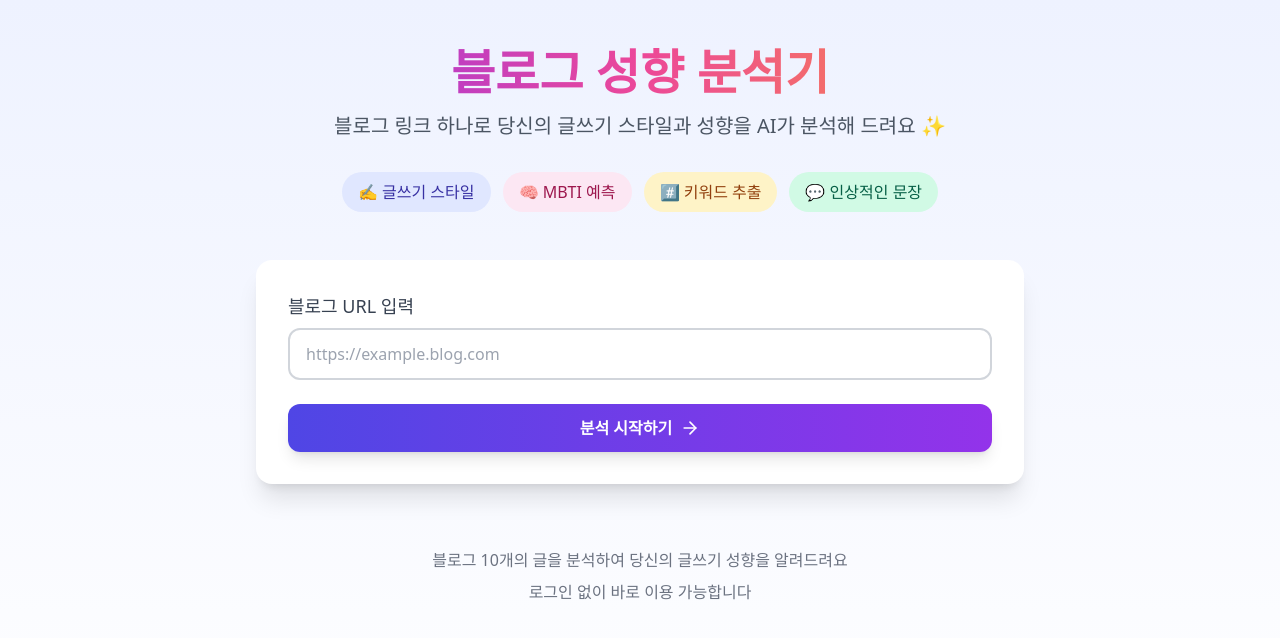
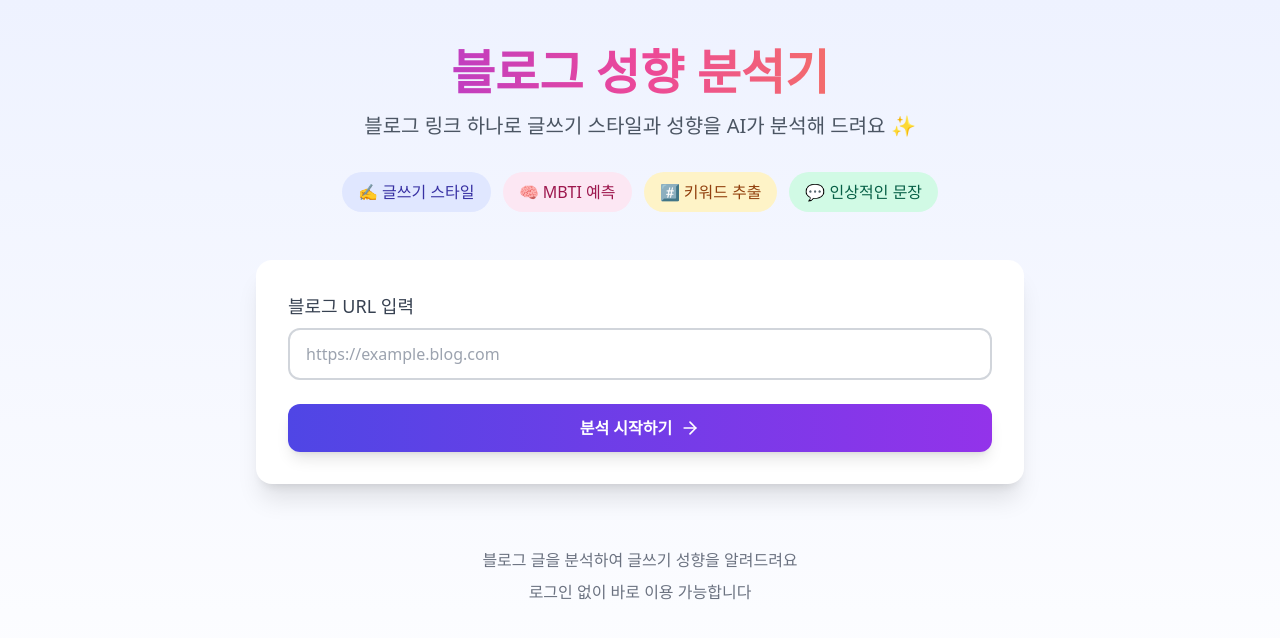
Before and after one commit to euijinkk/blog-analyzer-frontend, a React (Vite) app: page / in a window 1280 px wide. Shown: the top 638 px of the page. Built offline with nearby package versions, Linux system fonts and the light colour scheme.

Commit message:
feat: 문구 수정

```diff
--- a/src/pages/Home.tsx
+++ b/src/pages/Home.tsx
@@ -1,6 +1,6 @@
-import { useState } from 'react';
-import { useNavigate } from 'react-router-dom';
-import { AnalysisForm } from '../components/AnalysisForm';
+import { useState } from "react";
+import { useNavigate } from "react-router-dom";
+import { AnalysisForm } from "../components/AnalysisForm";
 
 export function Home() {
   const navigate = useNavigate();
@@ -8,8 +8,8 @@ export function Home() {
 
   const handleAnalyzeRequest = (blogUrl: string) => {
     // Validate URL
-    if (!blogUrl || !blogUrl.trim().includes('.')) {
-      setError('올바른 URL을 입력해주세요');
+    if (!blogUrl || !blogUrl.trim().includes(".")) {
+      setError("올바른 URL을 입력해주세요");
       return;
     }
 
@@ -26,8 +26,7 @@ export function Home() {
               블로그 성향 분석기
             </h1>
             <p className="text-xl text-gray-600 mb-8">
-              블로그 링크 하나로 당신의 글쓰기 스타일과 성향을 AI가 분석해 드려요
-              ✨
+              블로그 링크 하나로 글쓰기 스타일과 성향을 AI가 분석해 드려요 ✨
             </p>
             <div className="flex flex-wrap justify-center gap-3 mb-8">
               <div className="bg-indigo-100 rounded-full px-4 py-2 text-indigo-800 font-medium">
@@ -51,7 +50,7 @@ export function Home() {
 
           <div className="mt-16 text-center text-gray-500">
             <p className="mb-2">
-              블로그 10개의 글을 분석하여 당신의 글쓰기 성향을 알려드려요
+              블로그 글을 분석하여 글쓰기 성향을 알려드려요
             </p>
             <p>로그인 없이 바로 이용 가능합니다</p>
           </div>
--- a/src/pages/Report.tsx
+++ b/src/pages/Report.tsx
@@ -36,7 +36,7 @@ export function Report() {
           <h2 className="text-2xl font-bold text-gray-800 mb-2">
             블로그 분석 중...
           </h2>
-          <p className="text-gray-600">약 1분 정도 소요될 수 있습니다</p>
+          <p className="text-gray-600">약 10초 정도 소요될 수 있습니다</p>
         </div>
       </div>
     );
```
